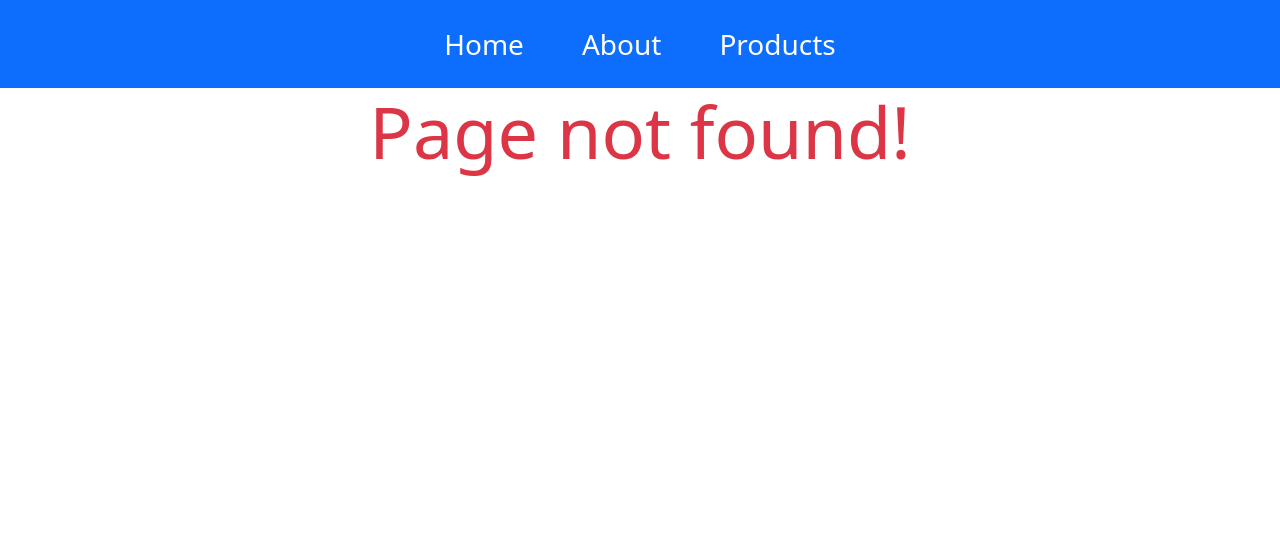
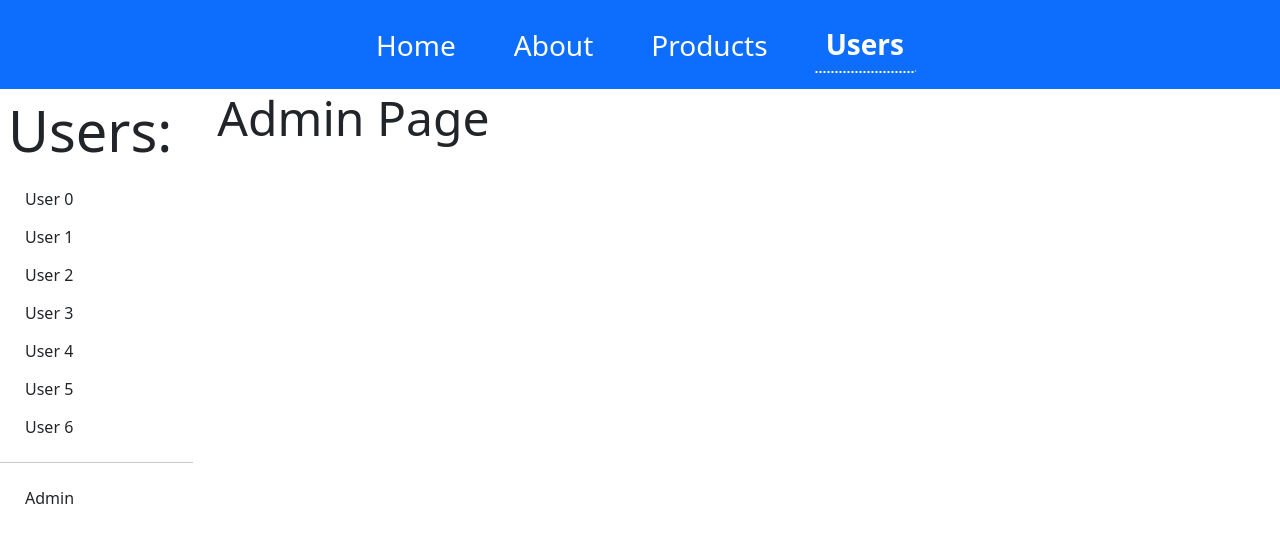
Before and after one commit to fstipo/router-codeevolution, a React (Create React App) app: page /users/admin in a window 1280 px wide. Before the commit this address had no page. Shown: the top 542 px of the page. Built offline with nearby package versions, Linux system fonts and the light colour scheme.

Commit message:
Dynamic routes

```diff
--- a/src/App.js
+++ b/src/App.js
@@ -8,6 +8,9 @@ import NoMatch from './components/NoMatch';
 import Products from './components/Products';
 import Featured from './components/Featured';
 import New from './components/New';
+import Users from './components/Users';
+import UserDetails from './components/UserDetails';
+import Admin from './components/Admin';
 
 function App() {
   return (
@@ -22,6 +25,10 @@ function App() {
           <Route path="featured" element={<Featured />} />
           <Route path="new" element={<New />} />
         </Route>
+        <Route path="users" element={<Users />}>
+          <Route path=":userID" element={<UserDetails />} />
+          <Route path="admin" element={<Admin />} />
+        </Route>
         <Route path="*" element={<NoMatch />} />
       </Routes>
     </>
--- /dev/null
+++ b/src/components/Admin.js
@@ -0,0 +1,7 @@
+import React from 'react';
+
+const Admin = () => {
+  return <div className="display-5">Admin Page</div>;
+};
+
+export default Admin;
--- a/src/components/Navbar.js
+++ b/src/components/Navbar.js
@@ -14,6 +14,9 @@ const Navbar = () => {
       <NavLink className="btn text-white mx-3 fs-3" to="/products">
         Products
       </NavLink>
+      <NavLink className="btn text-white mx-3 fs-3" to="/users">
+        Users
+      </NavLink>
     </nav>
   );
 };
--- /dev/null
+++ b/src/components/UserDetails.js
@@ -0,0 +1,7 @@
+import React from 'react';
+
+const UserDetails = () => {
+  return <div className="display-5">Details about user</div>;
+};
+
+export default UserDetails;
--- /dev/null
+++ b/src/components/Users.js
@@ -0,0 +1,48 @@
+import React, { useState } from 'react';
+import { Outlet } from 'react-router';
+import { NavLink } from 'react-router-dom';
+
+const Users = () => {
+  const [selectedUserId, setSelectedUserId] = useState('');
+
+  const getIDHandler = (e) => {
+    const user = e.target.textContent;
+    const id = user.replace('User', '').trim();
+    console.log(id);
+    setSelectedUserId(() => id);
+    setSelectedUserId((state) => {
+      console.log(state);
+      return state;
+    });
+  };
+
+  return (
+    <>
+      <div className="row">
+        <div className="col-2">
+          <div className="m-2 display-4 mb-3">Users:</div>
+          {[...Array(7).keys()].map((index) => (
+            <NavLink
+              key={index}
+              to={`${selectedUserId}`}
+              className="ps-4 d-block btn text-start"
+              value={selectedUserId}
+              onClick={getIDHandler}
+            >
+              User {index}
+            </NavLink>
+          ))}
+          <hr />
+          <NavLink to="admin" className="ps-4 d-block btn text-start">
+            Admin
+          </NavLink>
+        </div>
+        <div className="col">
+          <Outlet />
+        </div>
+      </div>
+    </>
+  );
+};
+
+export default Users;
```
